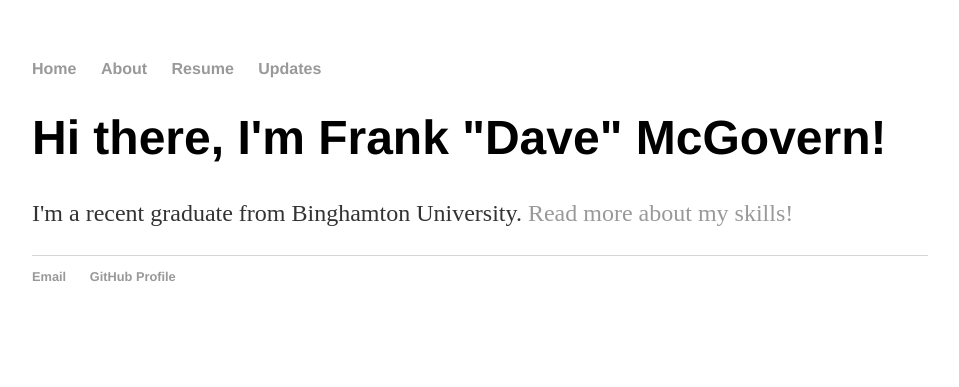
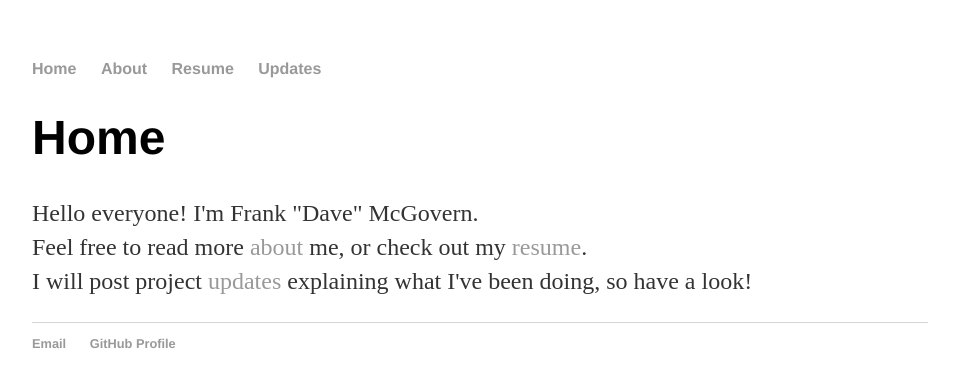
Before and after one commit to FDM320/FDM320.github.io, a Jekyll site: the page built from index.html, in a window 1280 px wide. Shown: the top 387 px of the page, without its empty margins (160-1119 px from the left). Built offline with Jekyll 4.4.1, drawn with Linux system fonts in a browser that asks for light colours.

Commit message:
Update index.html

```diff
--- a/index.html
+++ b/index.html
@@ -4,7 +4,11 @@ title: Frank "Dave" McGovern, Recent Graduate
 ---
 		<div class="container">
     		<div class="blurb">
-        		<h1>Hi there, I'm Frank "Dave" McGovern!</h1>
-				<p>I'm a recent graduate from Binghamton University. <a href="/about">Read more about my skills!</a></p>
+        		<h1>Home</h1>
+				<p>
+				Hello everyone! I'm Frank "Dave" McGovern. <br>
+				Feel free to read more <a href="/about">about</a> me, or check out my <a href="/resume">resume</a>. <br>
+				I will post project <a href="/updates">updates</a> explaining what I've been doing, so have a look!
+				</p>
     		</div><!-- /.blurb -->
 		</div><!-- /.container -->
```
